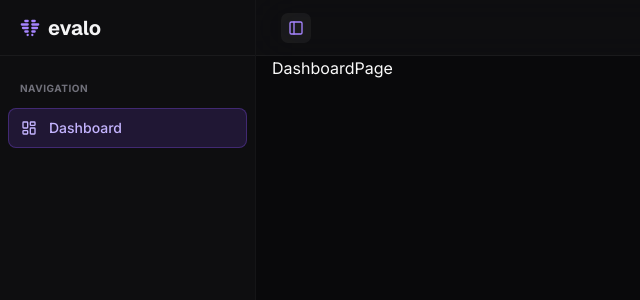
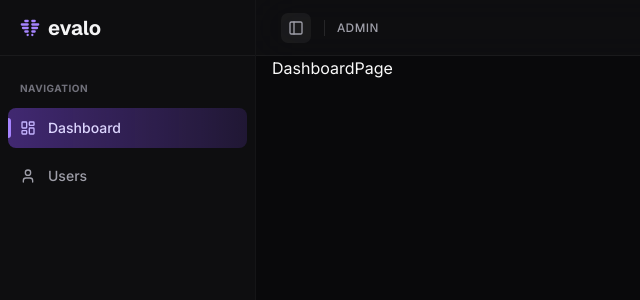
Before and after one commit to samimmiddey/evalo-admin, a Next.js app: page /dashboard in a window 1280 px wide. Shown: the top 300 px of the page, without its empty margins (0-640 px from the left). Built offline with nearby package versions, Linux system fonts and the light colour scheme; no server answers.

Commit message:
refactor: update some elements of dashboard design

```diff
--- a/src/components/navigation/dashboard-navbar.tsx
+++ b/src/components/navigation/dashboard-navbar.tsx
@@ -10,9 +10,17 @@ const DashboardNavbar = () => {
    return (
       <header className='sticky top-0 z-30 w-full h-14 border-b border-white/5 bg-zinc-900/40 backdrop-blur-xl transition-all'>
          <div className="h-full px-4 sm:px-6 flex items-center justify-between gap-4">
-            {/* Left: Sidebar trigger */}
-            <SidebarTrigger className="cursor-pointer size-8 rounded-lg bg-white/5 text-violet-400 transition-colors" />
 
+            <div className="flex items-center gap-3">
+               {/* Left: Sidebar trigger */}
+               <SidebarTrigger className="cursor-pointer size-8 rounded-lg bg-white/5 text-zinc-400 transition-colors" />
+
+               <div className="h-4 w-px bg-white/10 hidden sm:block" />
+
+               <span className="hidden sm:block text-xs font-medium uppercase tracking-wider text-zinc-400 font-geist">
+                  Admin
+               </span>
+            </div>
 
             {/* Right: User Profile & Actions */}
             <div className="flex items-center gap-3">
--- a/src/components/navigation/dashboard-sidebar.tsx
+++ b/src/components/navigation/dashboard-sidebar.tsx
@@ -8,7 +8,6 @@ import {
    useSidebar,
 } from "@/components/ui/sidebar";
 import Logo from "@/components/common/logo";
-import MenuItemSkeleton from "./menuitem-skeleton";
 import Link from "next/link";
 import { Button } from "@/components/ui/button";
 import { ChevronLeft } from "lucide-react";
@@ -41,11 +40,7 @@ const DashboardSidebar = ({ ...props }: React.ComponentProps<typeof Sidebar>) =>
 
          {/* Sidebar Content */}
          <SidebarContent className="py-4">
-            {navigationData.length > 0 ? (
-               <DashboardSidebarMenu items={navigationData} />
-            ) : (
-               <MenuItemSkeleton />
-            )}
+            <DashboardSidebarMenu items={navigationData} />
          </SidebarContent>
       </Sidebar>
    );
--- a/src/components/navigation/menuitem-skeleton.tsx
+++ /dev/null
@@ -1,33 +0,0 @@
-import {
-   SidebarGroup,
-   SidebarGroupContent,
-   SidebarGroupLabel,
-   SidebarMenu,
-   SidebarMenuItem,
-} from "@/components/ui/sidebar";
-
-const SKELETON_WIDTHS = ["w-24", "w-32", "w-28", "w-24", "w-28"];
-
-const MenuItemSkeleton = () => {
-   return (
-      <SidebarGroup className="px-2 py-0">
-         <SidebarGroupLabel className="text-[10px] font-bold uppercase tracking-wider text-zinc-500 px-3 mb-1">
-            Navigation
-         </SidebarGroupLabel>
-         <SidebarGroupContent>
-            <SidebarMenu className="gap-1.5">
-               {SKELETON_WIDTHS.map((widthClass, index) => (
-                  <SidebarMenuItem key={index}>
-                     <div className="flex h-9 items-center gap-3 rounded-lg px-3 bg-white/3 border border-transparent">
-                        <div className="size-4 rounded bg-zinc-800 animate-pulse shrink-0" />
-                        <div className={`h-3.5 ${widthClass} rounded bg-zinc-800 animate-pulse`} />
-                     </div>
-                  </SidebarMenuItem>
-               ))}
-            </SidebarMenu>
-         </SidebarGroupContent>
-      </SidebarGroup>
-   );
-};
-
-export default MenuItemSkeleton;
--- a/src/components/navigation/sidebar-menu.tsx
+++ b/src/components/navigation/sidebar-menu.tsx
@@ -47,8 +47,8 @@ export function DashboardSidebarMenu({ items }: DashboardSidebarMenuProps) {
                            className={cn(
                               "h-10 px-3 rounded-lg text-sm font-medium transition-all duration-150 cursor-pointer group",
                               isActive
-                                 ? "bg-violet-500/15! text-violet-300! border border-violet-500/30"
-                                 : "text-zinc-400 hover:text-zinc-100 hover:bg-white/5"
+                                 ? "relative bg-violet-500/15! bg-linear-to-r! from-violet-500/30! via-violet-500/15! to-transparent! text-violet-200! before:absolute before:left-0 before:top-1/2 before:h-5 before:w-0.75 before:-translate-y-1/2 before:rounded-r-full before:bg-violet-400"
+                                 : "text-zinc-400 hover:text-zinc-200 hover:bg-white/5"
                            )}
                         >
                            <Link
@@ -62,7 +62,7 @@ export function DashboardSidebarMenu({ items }: DashboardSidebarMenuProps) {
                                  <Icon
                                     className={cn(
                                        "size-4 shrink-0 transition-colors",
-                                       isActive ? "text-violet-300" : "text-zinc-400 group-hover:text-zinc-200"
+                                       isActive ? "text-violet-300" : "text-zinc-400 group-hover/menu-button:text-zinc-300"
                                     )}
                                  />
                               )}
--- a/src/data/navigation/navigation.data.ts
+++ b/src/data/navigation/navigation.data.ts
@@ -1,4 +1,4 @@
-import { LayoutDashboard } from "lucide-react";
+import { LayoutDashboard, User } from "lucide-react";
 import { NavigationItem } from "./navigation.types";
 
 export const navigationData: NavigationItem[] = [
@@ -6,5 +6,10 @@ export const navigationData: NavigationItem[] = [
       name: 'Dashboard',
       href: '/dashboard',
       icon: LayoutDashboard
-   }
+   },
+   {
+      name: 'Users',
+      href: '/users',
+      icon: User
+   },
 ];
```
